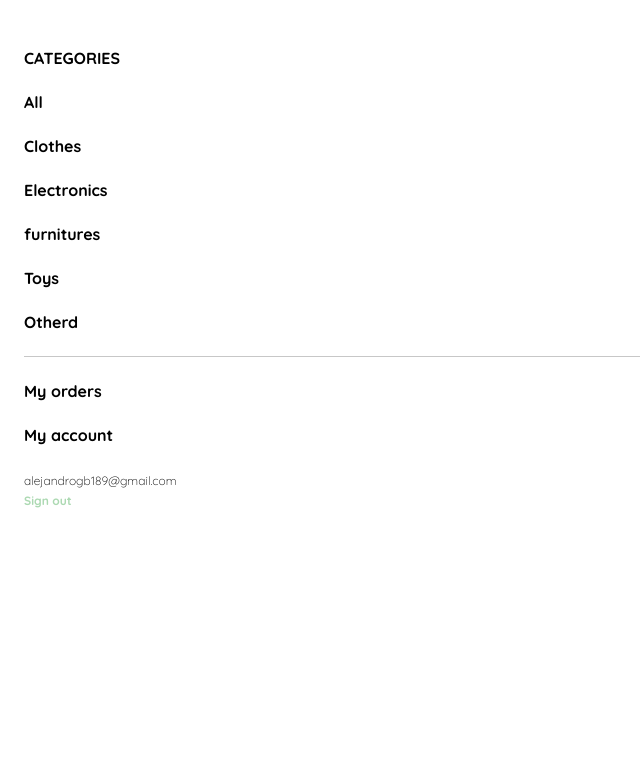
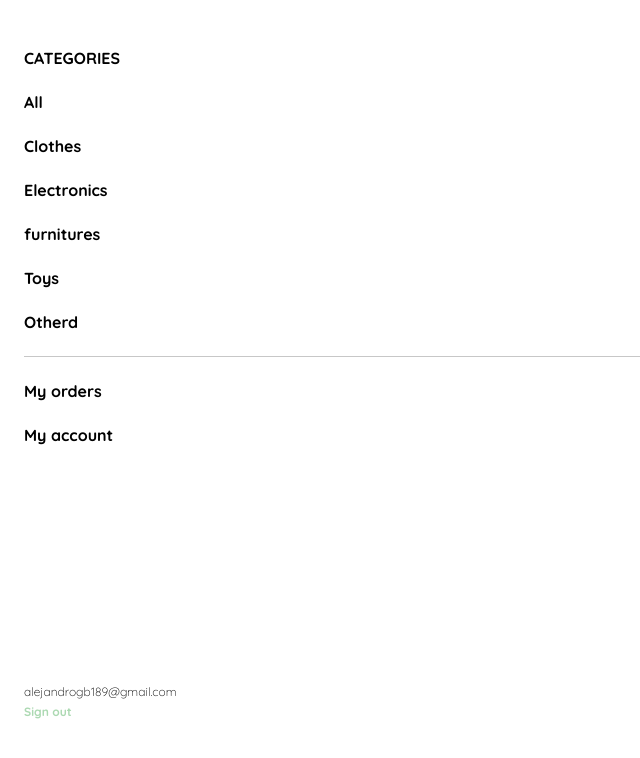
Before and after one commit to clusterfield/Maquetaci-n-Tienda, a plain HTML site: page menu2.html in a window 1280 px wide. Shown: the whole page, without its empty margins (0-640 px from the left). Drawn offline with Linux system fonts and the light colour scheme.

Commit message:
Se solucionó el espaciado

```diff
--- a/menu2.html
+++ b/menu2.html
@@ -28,6 +28,9 @@
         }
         .mobile-menu{
             padding: 24px;
+            display: flex;
+            flex-direction: column;
+
         }
         .mobile-menu a{
             text-decoration: none;
@@ -42,16 +45,18 @@
         }
         .mobile-menu ul:nth-child(1){ /*Borde*/
             border-bottom: 1px solid var(--very-light-pink);
+
         }
         .mobile-menu ul li{
 
             margin-bottom: 24px;
         }
         .mobile-menu ul:last-child{
-
-            justify-content: space-between;
+            /*Posicionamos esta sección en la parte de abajo*/
+            position: absolute;
+            bottom: 10%;
         }
-        .mobile-menu :last-child li{
+        .mobile-menu :last-child li{ /*Quita el espacio entre el correo y el signout*/
 
             margin-bottom: 0px;
         }
```
